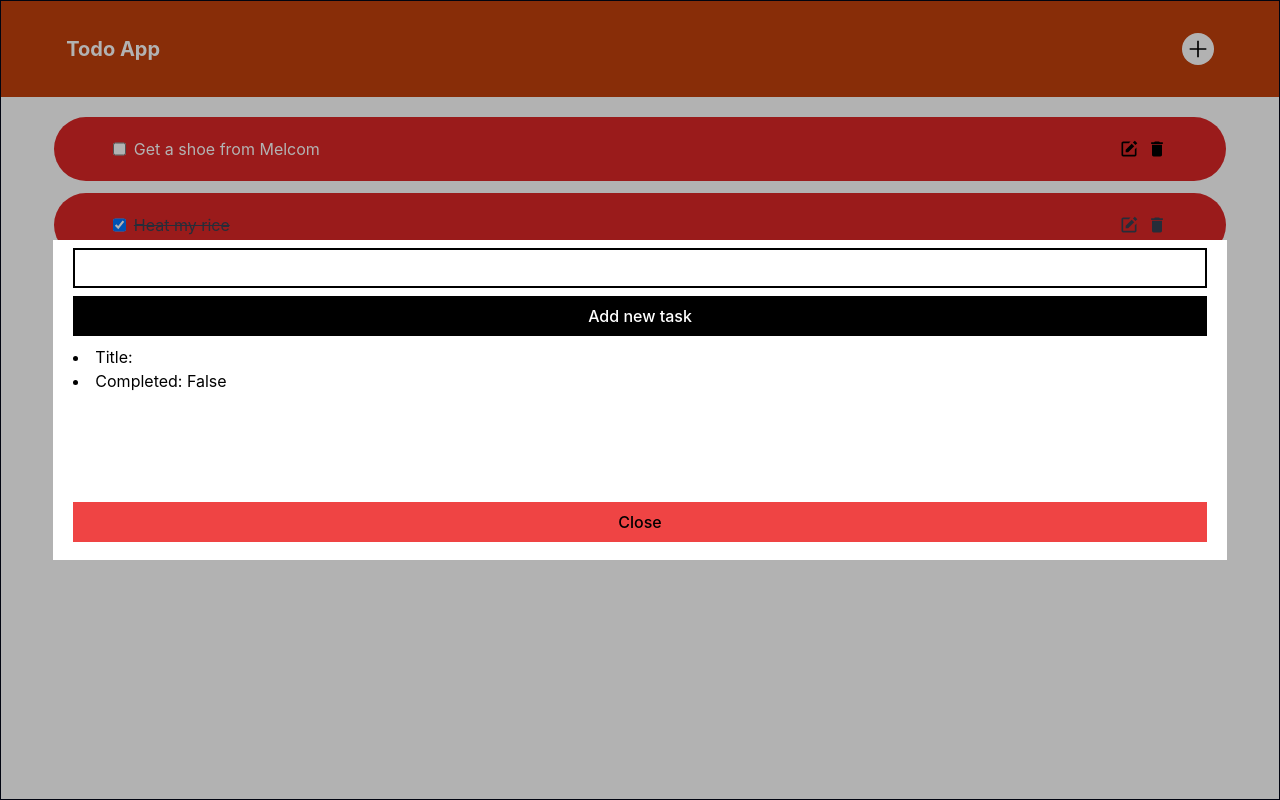
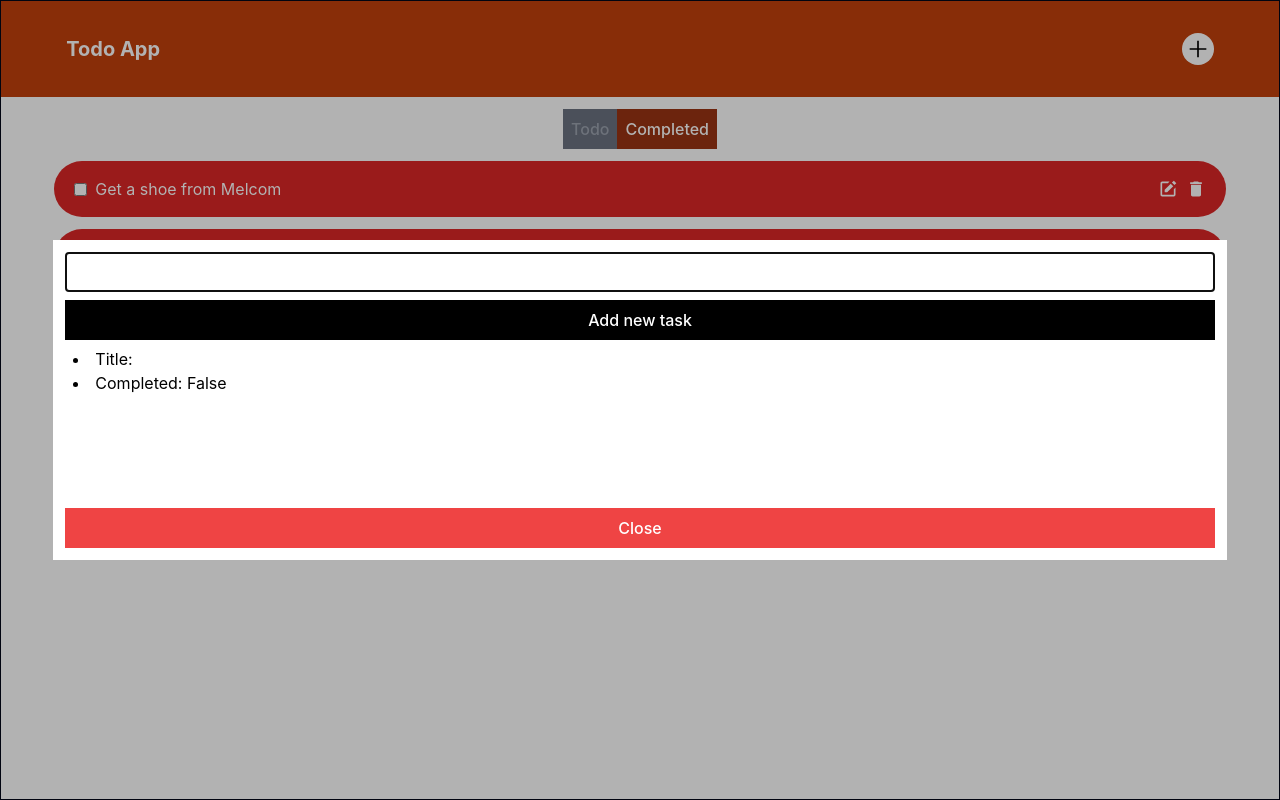
Before and after one commit to nkyeboahasuama/todoapp, a React (Create React App) app: page / in a window 1280 px wide. Both pictures are taken after a click on the button 1197 px from the left and 49 px from the top of the page. Built offline with nearby package versions, Linux system fonts and the light colour scheme.

Commit message:
Added tabs

```diff
--- a/src/App.tsx
+++ b/src/App.tsx
@@ -10,7 +10,6 @@ function App() {
     <div className="App">
       <div className="w-full h-screen text-black flex items-center justify-center ">
         <div className="border overflow-auto border-slate-950 w-full h-full  ">
-          {/* <Input /> */}
           <Header itemsArray={itemsArray} setItemsArray={setItemsArray} />
           <ItemComponent
             itemsArray={itemsArray}
--- a/src/modules/components/header/Header.tsx
+++ b/src/modules/components/header/Header.tsx
@@ -17,7 +17,7 @@ const Header: React.FC<IHeaderProps> = ({ setItemsArray, itemsArray }) => {
 
   return (
     <>
-      <div className="w-full h-24 bg-orange-700 mb-5 flex justify-center">
+      <div className="w-full h-24 bg-orange-700  flex justify-center">
         <div className="flex items-center justify-between h-full w-11/12 px-3">
           <div className="text-white text-xl font-bold">Todo App</div>
           <div className="bg-white rounded-full w-8 h-8 text-xl flex justify-center items-center">
--- a/src/modules/components/items/ItemComponent.tsx
+++ b/src/modules/components/items/ItemComponent.tsx
@@ -1,9 +1,9 @@
 import React from "react";
-import ItemModal from "../../modal/ItemModal";
 import { useState } from "react";
 import { ITodoTypes } from "../../utils/items";
-import { BiSolidEdit } from "react-icons/bi";
-import { MdDelete } from "react-icons/md";
+import Navigation from "../navigation/Navigation";
+import CompletedItems from "./completed/CompletedItems";
+import TodoItems from "./todo/TodoItems";
 
 interface IItemComponentProps {
   itemsArray: ITodoTypes[];
@@ -14,81 +14,24 @@ const ItemComponent: React.FC<IItemComponentProps> = ({
   itemsArray,
   setItemsArray,
 }) => {
-  const [modal, setModal] = useState(false);
-  const [selectedItem, setSelectedItem] = useState<ITodoTypes | null>(null);
-
-  const openModal = (item: ITodoTypes) => {
-    setModal(true);
-    setSelectedItem(item);
-  };
-  const closeModal = () => {
-    setModal(false);
-  };
-  const editTask = (newItem: ITodoTypes) => {
-    const newArray = itemsArray.map((i) => {
-      if (i.id === newItem.id) {
-        return newItem;
-      }
-      return i;
-    });
-    setItemsArray(newArray);
-  };
-
-  const checkTask = (item: ITodoTypes) => {
-    const newCompleted = itemsArray.map((todo) => {
-      if (item.id === todo.id) {
-        return { ...todo, completed: !todo.completed };
-      }
-      return todo;
-    });
-    setItemsArray(newCompleted);
-  };
-
-  const deleteTask = (item: ITodoTypes) => {
-    const newTasks = itemsArray.filter((i) => i.id !== item.id);
-    setItemsArray(newTasks);
-  };
+  const [isShowCompletedTasks, setIsShowCompletedTasks] = useState(false);
 
   return (
     <>
       <div className="flex items-center w-full flex-col overflow-auto">
-        {itemsArray.map((item) => (
-          <div
-            key={item.id}
-            className={`h-16 text-center w-11/12 rounded-full bg-red-600 mb-3 flex items-center justify-around  ${
-              item.completed && "line-through text-gray-700"
-            }`}
-          >
-            <div className="w-3/5 text-left flex gap-2">
-              <input
-                onChange={() => checkTask(item)}
-                type="checkbox"
-                checked={item.completed || false}
-              />
-              {item.completed ? (
-                <div className="text-gray-700">{item.title}</div>
-              ) : (
-                <div className="text-white">{item.title}</div>
-              )}
-            </div>
-            <div className=" w-1/5 flex gap-2 justify-end text-xl">
-              <button onClick={() => openModal(item)}>
-                <BiSolidEdit />
-              </button>
-              <button onClick={() => deleteTask(item)}>
-                <MdDelete />
-              </button>
-            </div>
-          </div>
-        ))}
+        <Navigation
+          isShowCompletedTasks={isShowCompletedTasks}
+          setIsShowCompletedTasks={setIsShowCompletedTasks}
+        />
+        {isShowCompletedTasks ? (
+          <CompletedItems
+            itemsArray={itemsArray}
+            setItemsArray={setItemsArray}
+          />
+        ) : (
+          <TodoItems itemsArray={itemsArray} setItemsArray={setItemsArray} />
+        )}
       </div>
-      {modal && selectedItem && (
-        <ItemModal
-          selectedItem={selectedItem}
-          closeModal={closeModal}
-          editTask={editTask}
-        />
-      )}
     </>
   );
 };
--- /dev/null
+++ b/src/modules/components/items/completed/CompletedItems.tsx
@@ -0,0 +1,43 @@
+import React from "react";
+import { ITodoTypes } from "../../../utils/items";
+import { MdDelete } from "react-icons/md";
+
+interface IIsCompletedProps {
+  itemsArray: ITodoTypes[];
+  setItemsArray: React.Dispatch<React.SetStateAction<ITodoTypes[]>>;
+}
+
+const CompletedItems: React.FC<IIsCompletedProps> = ({
+  itemsArray,
+  setItemsArray,
+}) => {
+  const isCompleted = itemsArray.filter((task) => task.completed === true);
+
+  const deleteTask = (item: ITodoTypes) => {
+    const newTasks = isCompleted.filter((i) => i.id !== item.id);
+    setItemsArray(newTasks);
+  };
+
+  return (
+    <div className="flex items-center w-full flex-col overflow-auto">
+      {isCompleted.map((item) => (
+        <div
+          key={item.id}
+          className="h-14 text-center px-5 w-11/12 rounded-full bg-red-600 mb-3 flex items-center justify-around item.completed text-gray-700
+          "
+        >
+          <div className="w-full text-left flex gap-2">
+            <div className="text-gray-700">{item.title}</div>
+          </div>
+          <div className=" w-1/5 flex gap-2 justify-end text-xl">
+            <button onClick={() => deleteTask(item)} className="text-white ">
+              <MdDelete className="p-0 hover:text-gray-300" />
+            </button>
+          </div>
+        </div>
+      ))}
+    </div>
+  );
+};
+
+export default CompletedItems;
--- /dev/null
+++ b/src/modules/components/items/todo/TodoItems.tsx
@@ -0,0 +1,95 @@
+import React from "react";
+import ItemModal from "../../../modal/ItemModal";
+import { useState } from "react";
+import { ITodoTypes } from "../../../utils/items";
+import { BiSolidEdit } from "react-icons/bi";
+import { MdDelete } from "react-icons/md";
+
+interface ITodoItemsProps {
+  setItemsArray: React.Dispatch<React.SetStateAction<ITodoTypes[]>>;
+  itemsArray: ITodoTypes[];
+}
+
+const TodoItems: React.FC<ITodoItemsProps> = ({
+  setItemsArray,
+  itemsArray,
+}) => {
+  const [modal, setModal] = useState(false);
+  const [selectedItem, setSelectedItem] = useState<ITodoTypes | null>(null);
+
+  const isNotCompleted = itemsArray.filter((task) => task.completed === false);
+
+  const openModal = (item: ITodoTypes) => {
+    setModal(true);
+    setSelectedItem(item);
+  };
+  const closeModal = () => {
+    setModal(false);
+  };
+
+  const editTask = (newItem: ITodoTypes) => {
+    const newArray = isNotCompleted.map((i) => {
+      if (i.id === newItem.id) {
+        return newItem;
+      }
+      return i;
+    });
+    setItemsArray(newArray);
+  };
+
+  const deleteTask = (item: ITodoTypes) => {
+    const newTasks = isNotCompleted.filter((i) => i.id !== item.id);
+    setItemsArray(newTasks);
+  };
+
+  const checkTask = (item: ITodoTypes) => {
+    const newCompleted = itemsArray.map((todo) => {
+      if (item.id === todo.id) {
+        return { ...todo, completed: !todo.completed };
+      }
+      return todo;
+    });
+    setItemsArray(newCompleted);
+  };
+
+  return (
+    <>
+      <div className="flex items-center w-full flex-col overflow-auto">
+        {isNotCompleted.map((item) => (
+          <div
+            key={item.id}
+            className="h-14 text-center px-5 w-11/12 rounded-full bg-red-600 mb-3 flex items-center justify-around"
+          >
+            <div className="w-full text-left flex items-center gap-2">
+              <input
+                className="cursor-pointer"
+                title="Completed?"
+                onChange={() => checkTask(item)}
+                type="checkbox"
+                checked={item.completed || false}
+              />
+              <div className="text-white w-full">{item.title}</div>
+            </div>
+            <div className="text-white w-1/5 flex gap-2 justify-end text-xl">
+              <button onClick={() => openModal(item)}>
+                <BiSolidEdit title="Edit" />
+              </button>
+              <button onClick={() => deleteTask(item)}>
+                <MdDelete title="Delete?" />
+              </button>
+            </div>
+          </div>
+        ))}
+      </div>
+      {modal && selectedItem && (
+        <ItemModal
+          selectedItem={selectedItem}
+          closeModal={closeModal}
+          editTask={editTask}
+        />
+      )}
+    </>
+  );
+};
+
+export default TodoItems;
--- /dev/null
+++ b/src/modules/components/navigation/Navigation.tsx
@@ -0,0 +1,34 @@
+import React from "react";
+
+interface INavigationProps {
+  setIsShowCompletedTasks: React.Dispatch<React.SetStateAction<boolean>>;
+  isShowCompletedTasks: boolean;
+}
+
+const Navigation: React.FC<INavigationProps> = ({
+  setIsShowCompletedTasks,
+  isShowCompletedTasks,
+}) => {
+  return (
+    <div className="w-full my-3 flex items-center justify-center text-white font-medium">
+      <button
+        className={`p-2 bg-gray-500 text-gray-400 ${
+          isShowCompletedTasks && "bg-orange-800 text-white"
+        } `}
+        onClick={() => setIsShowCompletedTasks(false)}
+      >
+        Todo
+      </button>
+      <button
+        className={`p-2 bg-gray-500 text-gray-400 ${
+          !isShowCompletedTasks && "bg-orange-800 text-white"
+        } `}
+        onClick={() => setIsShowCompletedTasks(true)}
+      >
+        Completed
+      </button>
+    </div>
+  );
+};
+
+export default Navigation;
--- a/src/modules/modal/AddNewItemModal.tsx
+++ b/src/modules/modal/AddNewItemModal.tsx
@@ -1,5 +1,5 @@
 import React from "react";
-import { useState } from "react";
+import { useState, useRef, useEffect } from "react";
 import { ITodoTypes } from "../utils/items";
 import { v4 as uuidv4 } from "uuid";
 
@@ -15,12 +15,14 @@ const AddNewItemModal: React.FC<IAddNewItemModalProps> = ({
   setItemsArray,
 }) => {
   const [itemTitle, setItemTitle] = useState("");
+  const inputRef = useRef<HTMLInputElement>(null);
 
   const handleChange = (e: React.ChangeEvent<HTMLInputElement>) => {
     setItemTitle(e.target.value);
   };
 
-  const addNewTask = () => {
+  const addNewTask = (e: React.MouseEvent<HTMLButtonElement>) => {
+    e.preventDefault();
     const newTask: ITodoTypes = {
       id: uuidv4(),
       title: itemTitle,
@@ -30,12 +32,19 @@ const AddNewItemModal: React.FC<IAddNewItemModalProps> = ({
     closeModal();
   };
 
+  useEffect(() => {
+    if (inputRef.current) {
+      inputRef.current.focus();
+    }
+  }, []);
+
   return (
     <div className="w-full h-screen bg-black bg-opacity-30 flex justify-center absolute top-0 left-0 items-center">
-      <div className="w-11/12 h-2/5 bg-white text-black px-5 py-2">
+      <div className="w-11/12 h-2/5 flex flex-col justify-between bg-white text-black p-3">
         <div className=" h-4/5">
-          <div className="flex flex-col h-2/5 gap-2">
+          <form className="flex flex-col h-2/5 gap-2">
             <input
+              ref={inputRef}
               className="px-2 w-full h-10  border-2 border-black"
               type="text"
               value={itemTitle}
@@ -47,16 +56,16 @@ const AddNewItemModal: React.FC<IAddNewItemModalProps> = ({
             >
               Add new task
             </button>
-          </div>
-          <div>
+          </form>
+          <div className="pl-2">
             <li>Title: {itemTitle}</li>
             <li>Completed: False </li>
           </div>
         </div>
-        <div className="w-full h-1/5 flex justify-center items-center">
+        <div className="w-full flex justify-center items-center">
           <button
             onClick={closeModal}
-            className="bg-red-500 w-full h-10 font-medium"
+            className="bg-red-500  text-white w-full h-10 font-medium"
           >
             Close
           </button>
--- a/src/modules/modal/ItemModal.tsx
+++ b/src/modules/modal/ItemModal.tsx
@@ -1,5 +1,5 @@
-import React, { useEffect } from "react";
-import { useState } from "react";
+import React, { useRef } from "react";
+import { useState, useEffect } from "react";
 import { ITodoTypes } from "../utils/items";
 
 interface IItemModalProps {
@@ -13,6 +13,7 @@ const ItemModal: React.FC<IItemModalProps> = ({
   selectedItem,
   editTask,
 }) => {
+  const inputRef = useRef<HTMLInputElement>(null);
   const [itemTitle, setItemTitle] = useState(selectedItem.title);
   const [item, setItem] = useState(selectedItem);
 
@@ -20,40 +21,45 @@ const ItemModal: React.FC<IItemModalProps> = ({
     setItemTitle(e.target.value);
   };
 
-  const updatingItemsArray = () => {
-    setItem({ ...selectedItem, title: itemTitle });
+  const updatingItemsArray = (e: React.MouseEvent<HTMLButtonElement>) => {
+    e.preventDefault();
+    const updatedItem = { ...selectedItem, title: itemTitle };
+    setItem(updatedItem);
+    editTask && editTask(updatedItem);
+    closeModal();
   };
 
   useEffect(() => {
-    if (editTask) {
-      editTask(item);
+    if (inputRef.current) {
+      inputRef.current.focus();
     }
-  }, [item]);
+  }, []);
 
   return (
     <div className="w-full h-screen bg-black bg-opacity-30 flex justify-center absolute top-0 left-0 items-center">
-      <div className="w-11/12 h-2/5 bg-white text-black px-5 py-2">
+      <div className="w-11/12 h-2/5 flex flex-col justify-between bg-white text-black p-3">
         <div className=" h-4/5 flex flex-col">
-          <div className="flex flex-col gap-2  h-2/5">
+          <form className="flex flex-col gap-2  h-2/5">
             <input
+              ref={inputRef}
               className="px-2 w-full h-10 border-2 border-black"
               type="text"
               value={itemTitle}
               onChange={handleChange}
             />
             <button
-              className="bg-black font-medium text-white h-10"
+              className="bg-black w-full font-medium text-white h-10"
               onClick={updatingItemsArray}
             >
-              Save
+              Save changes
             </button>
-          </div>
-          <div>
+          </form>
+          <div className="pl-2">
             <li>Title: {item.title}</li>
             <li>Completed: {item.completed ? "True" : "False"} </li>
           </div>
         </div>
-        <div className="w-full h-1/5 flex justify-center items-center">
+        <div className="w-full flex justify-center items-center">
           <button
             className="bg-red-600 font-medium text-white h-10 w-full"
             onClick={closeModal}
--- a/src/modules/utils/items.ts
+++ b/src/modules/utils/items.ts
@@ -18,9 +18,11 @@ export const todos: ITodoTypes[] = [
   {
     id: "3",
     title: "Visit Jane",
+    completed: true,
   },
   {
     id: "4",
     title: "Read my story book",
+    completed: false,
   },
 ];
```
